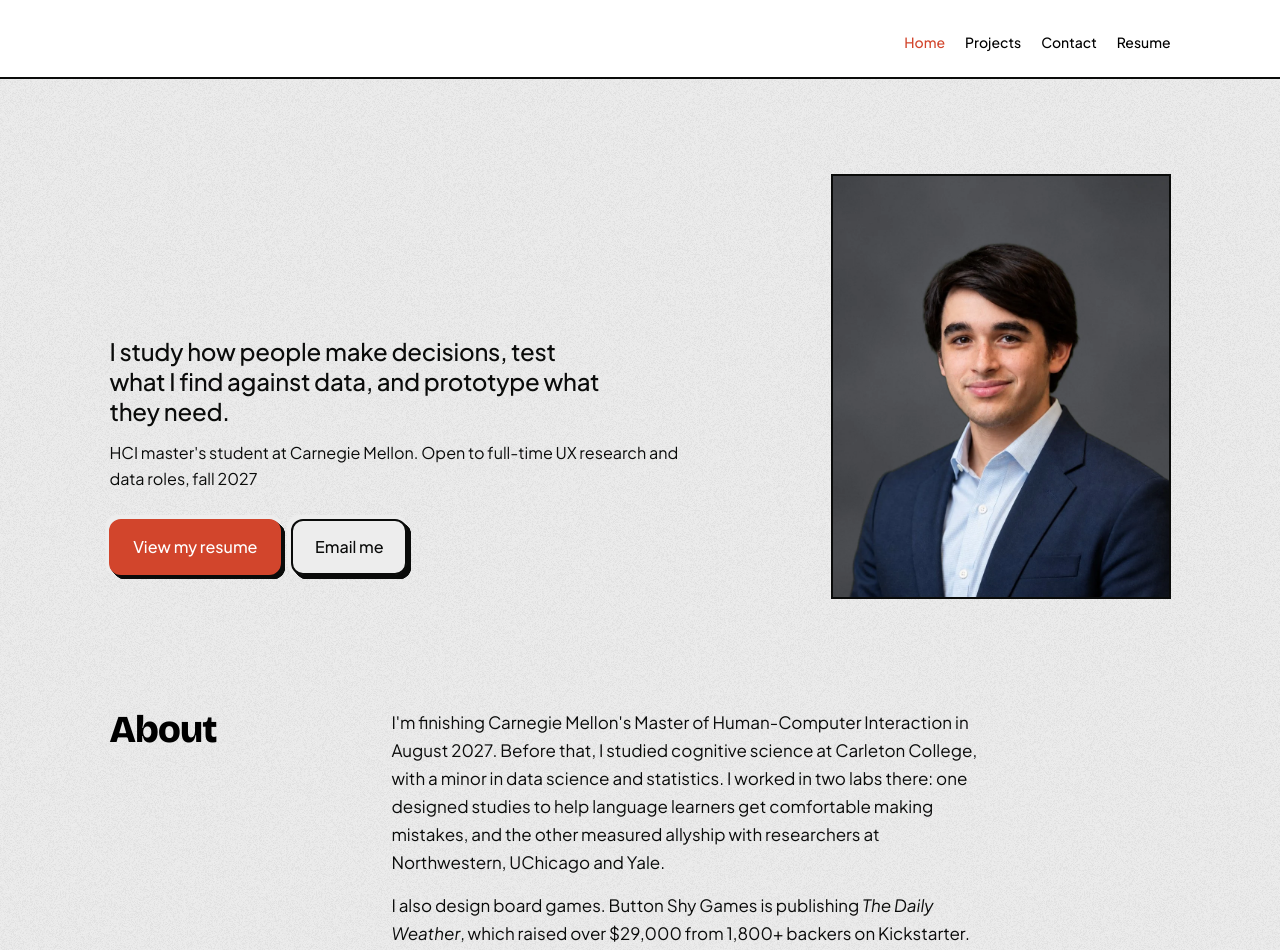
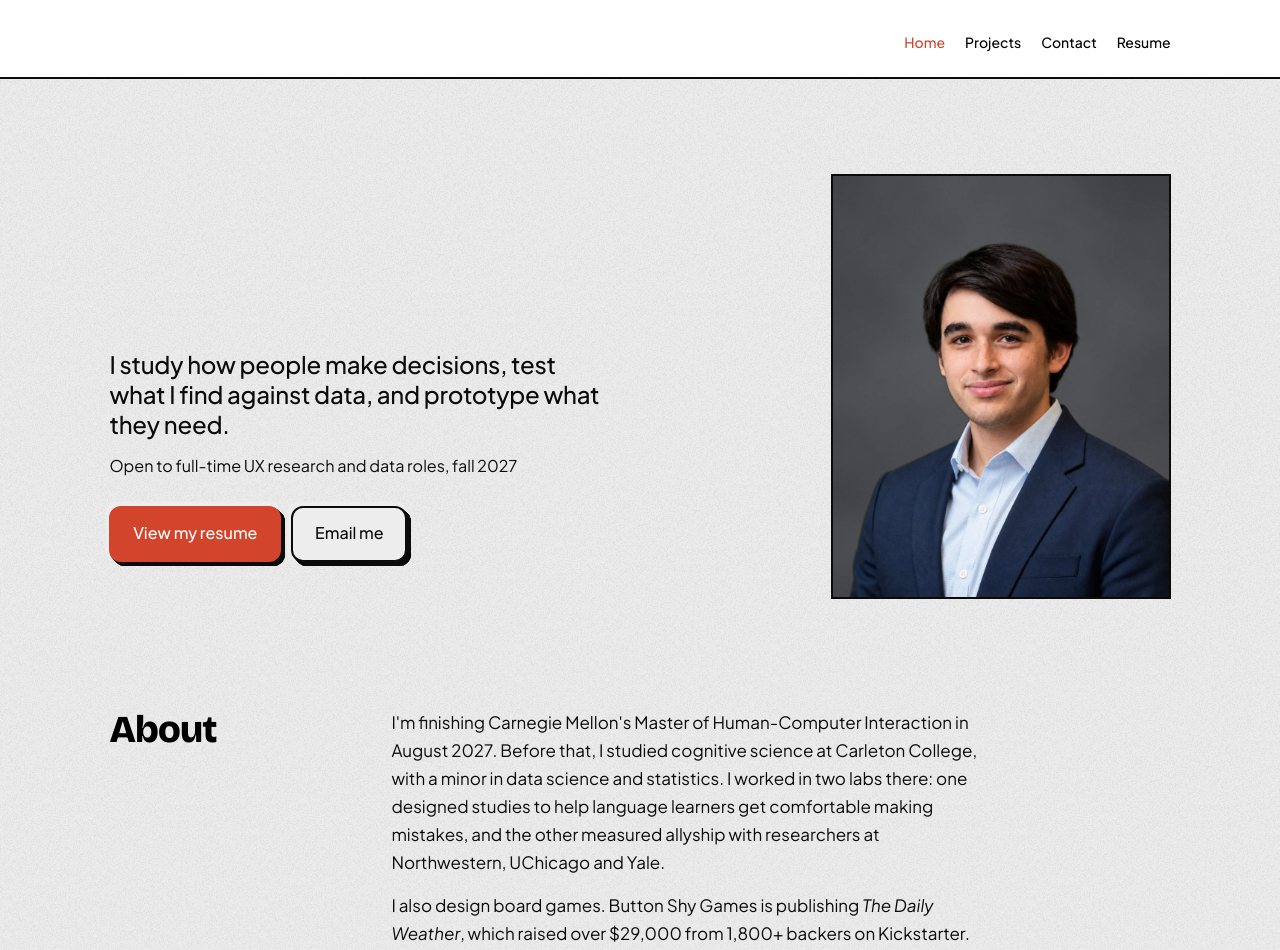
Before and after one commit to tarter-ian/iantarter-website, a plain HTML site: page index.html in a window 1280 px wide. Shown: the top 950 px of the page. Drawn offline with nearby package versions, Linux system fonts and the light colour scheme; a web font is replaced by a local one.

Commit message:
Take Carnegie Mellon back out of the hero line; About still opens with it (#2)
Claude-Session: https://claude.ai/code/session_01PnSu5xV1ctRTnpq1nQqMsJ

Co-authored-by: Claude <noreply@anthropic.com>

```diff
--- a/index.html
+++ b/index.html
@@ -37,7 +37,7 @@
     <div class="s-hero-text">
       <h1 class="font-wait">Ian Tarter</h1>
       <p class="s-pitch">I study how people make decisions, test what I find against data, and prototype what they need.</p>
-      <p class="s-avail">HCI master's student at Carnegie Mellon. Open to full-time UX research and data roles, fall 2027</p>
+      <p class="s-avail">Open to full-time UX research and data roles, fall 2027</p>
       <div class="s-actions">
         <a class="s-btn primary" href="https://docs.google.com/document/d/1XuY_TyHXnFRND8e-d0cqOBNURvKf7TVkxwYfW7ypXXY/edit?usp=sharing">View my resume</a>
         <a class="s-btn" href="mailto:itsian123@gmail.com">Email me</a>
```
